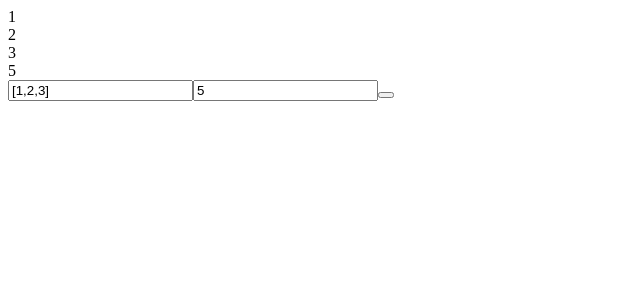
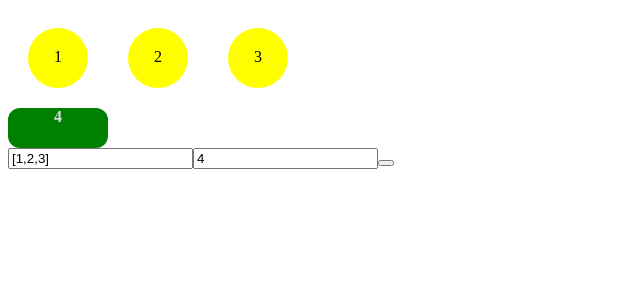
Before and after one commit to Yosuamuliawan19/coin-change-visualizer, a React (Create React App) app: page / in a window 1280 px wide. Shown: the top 300 px of the page, without its empty margins (0-640 px from the left). Built offline with nearby package versions, Linux system fonts and the light colour scheme.

Commit message:
2 files modified

```diff
--- a/src/App.js
+++ b/src/App.js
@@ -3,7 +3,9 @@ import "./style.css";
 
 export default function App() {
   const [coins, setCoins] = useState("[1,2,3]");
-  const [amount, setAmount] = useState("5");
+  const [amount, setAmount] = useState("4");
+  const [steps, setSteps] = useState([]);
+  const [answer, setAnswer] = useState([]);
   let coinsRepresentation = coins
     .toString()
     .substr(1, coins.length - 2)
@@ -11,26 +13,38 @@ export default function App() {
   const generate = () => {
     console.log("trying");
     console.log([coins, parseInt(amount)]);
-    // cc(coinsRepresentation, coinsRepresentation.length, parseInt(amount));
+    let ans = cc(
+      coinsRepresentation,
+      coinsRepresentation.length,
+      parseInt(amount)
+    );
+    console.log(ans);
+    console.log(stepsTemporary);
+    setSteps(stepsTemporary);
+    setAnswer(ans);
   };
+  let stepsTemporary = [];
   let iter = 0;
   const cc = (S, m, n) => {
+    stepsTemporary.push([iter, m, n]);
     iter++;
     if (iter > 100) return;
     if (n == 0) return 1;
     if (n < 0) return 0;
     if (m <= 0 && n >= 1) return 0;
-    return c(S, m - 1, n) + c(S, m, n - S[m - 1]);
+    return cc(S, m - 1, n) + cc(S, m, n - S[m - 1]);
   };
   return (
     <div>
       <div className="coins-display">
         {" "}
         {coinsRepresentation.map(data => {
-          return <div className="coins-display-coin">{data}</div>;
+          return (
+            <div className="coins-display-coin slit-in-vertical ">{data}</div>
+          );
         })}
       </div>
-      <div> {amount}</div>
+      <div className="amount-display"> {amount}</div>
       <input
         type="text"
         value={coins}
@@ -39,9 +53,20 @@ export default function App() {
       <input
         type="number"
         value={amount}
-        onChange={e => setCoins(e.target.value)}
+
+        onChange={e => setAmount(e.target.value)}
       />
       <button onClick={_ => generate()} />
+      <div>
+        {steps.map(data => {
+          return (
+            <div>
+              Coins left: {data[1]} Amount: {data[2]}
+            </div>
+          );
+        })}
+      </div>
+      <div>{answer}</div>
     </div>
   );
 }
--- a/src/style.css
+++ b/src/style.css
@@ -1,3 +1,94 @@
-h1, p {
+h1,
+p {
   font-family: Lato;
 }
+.coins-display {
+  display: flex;
+  flex-direction: row;
+}
+.coins-display-coin {
+  background-color: yellow;
+  text-align: center;
+  border-radius: 50%;
+  height: 20px;
+  width: 20px;
+  padding: 20px;
+  margin: 20px;
+}
+.amount-display {
+  width: 100px;
+  height: 40px;
+  background-color: green;
+  color: gainsboro;
+  font-weight: bold;
+  text-align: center;
+  border-radius: 12px;
+}
+.slit-in-vertical {
+  -webkit-animation: slit-in-vertical 0.45s ease-out both;
+  animation: slit-in-vertical 0.45s ease-out both;
+}
+
+@-webkit-keyframes slit-in-vertical {
+  0% {
+    -webkit-transform: translateZ(-800px) rotateY(90deg);
+    transform: translateZ(-800px) rotateY(90deg);
+    opacity: 0;
+  }
+  54% {
+    -webkit-transform: translateZ(-160px) rotateY(87deg);
+    transform: translateZ(-160px) rotateY(87deg);
+    opacity: 1;
+  }
+  100% {
+    -webkit-transform: translateZ(0) rotateY(0);
+    transform: translateZ(0) rotateY(0);
+  }
+}
+@keyframes slit-in-vertical {
+  0% {
+    -webkit-transform: translateZ(-800px) rotateY(90deg);
+    transform: translateZ(-800px) rotateY(90deg);
+    opacity: 0;
+  }
+  54% {
+    -webkit-transform: translateZ(-160px) rotateY(87deg);
+    transform: translateZ(-160px) rotateY(87deg);
+    opacity: 1;
+  }
+  100% {
+    -webkit-transform: translateZ(0) rotateY(0);
+    transform: translateZ(0) rotateY(0);
+  }
+}
+
+.flip-out-hor-top {
+  -webkit-animation: flip-out-hor-top 0.45s
+    cubic-bezier(0.55, 0.085, 0.68, 0.53) both;
+  animation: flip-out-hor-top 0.45s cubic-bezier(0.55, 0.085, 0.68, 0.53) both;
+}
+
+@-webkit-keyframes flip-out-hor-top {
+  0% {
+    -webkit-transform: rotateX(0);
+    transform: rotateX(0);
+    opacity: 1;
+  }
+  100% {
+    -webkit-transform: rotateX(70deg);
+    transform: rotateX(70deg);
+    opacity: 0;
+  }
+}
+@keyframes flip-out-hor-top {
+  0% {
+    -webkit-transform: rotateX(0);
+    transform: rotateX(0);
+    opacity: 1;
+  }
+  100% {
+    -webkit-transform: rotateX(70deg);
+    transform: rotateX(70deg);
+    opacity: 0;
+  }
+}
```
